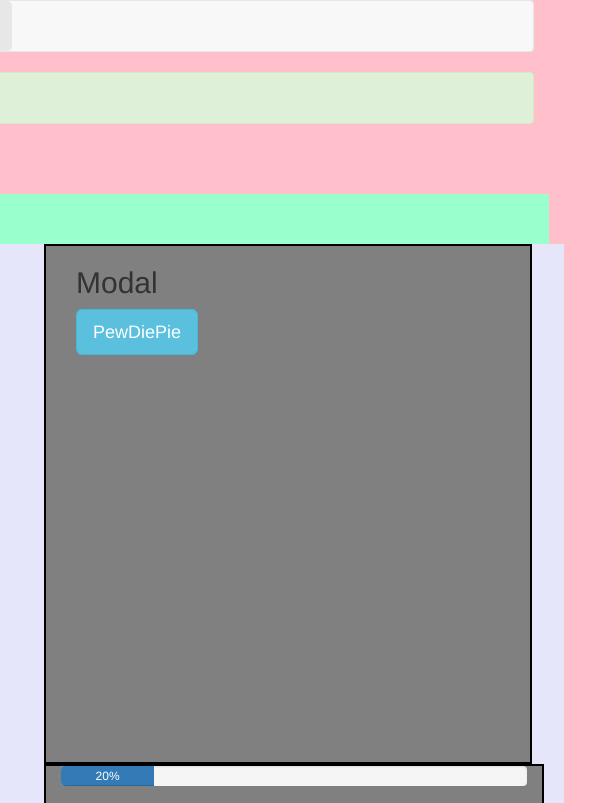
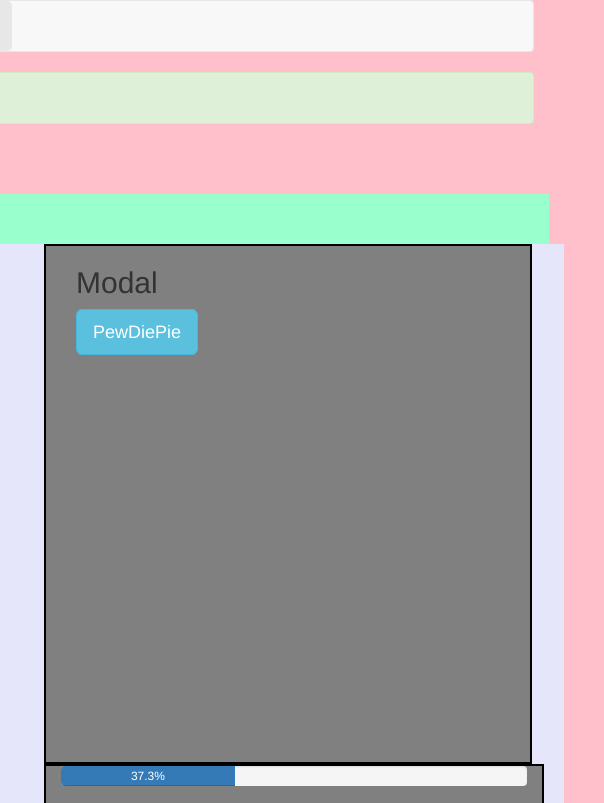
Before and after one commit to MasterSnort/Sandbox, a plain HTML site: page weekTwo/lesson4.html in a window 1280 px wide. Shown: the top 803 px of the page, 676-1280 px from the left. Drawn offline with nearby package versions, Linux system fonts and the light colour scheme.

Commit message:
Update lesson4.html

```diff
--- a/weekTwo/lesson4.html
+++ b/weekTwo/lesson4.html
@@ -177,9 +177,9 @@
 </div>        </div>  <!-- closing column -->
         <div class="col-sm-5 col2Styles">
             <div class="progress">
-  <div class="progress-bar" role="progressbar" aria-valuenow="20"
-  aria-valuemin="0" aria-valuemax="100" style="width:20%">
-    20%
+  <div class="progress-bar" role="progressbar" aria-valuenow="37.3"
+  aria-valuemin="0" aria-valuemax="100" style="width:37.3%">
+    37.3%
   </div>
 </div>
         </div>  <!-- closing column -->
```
